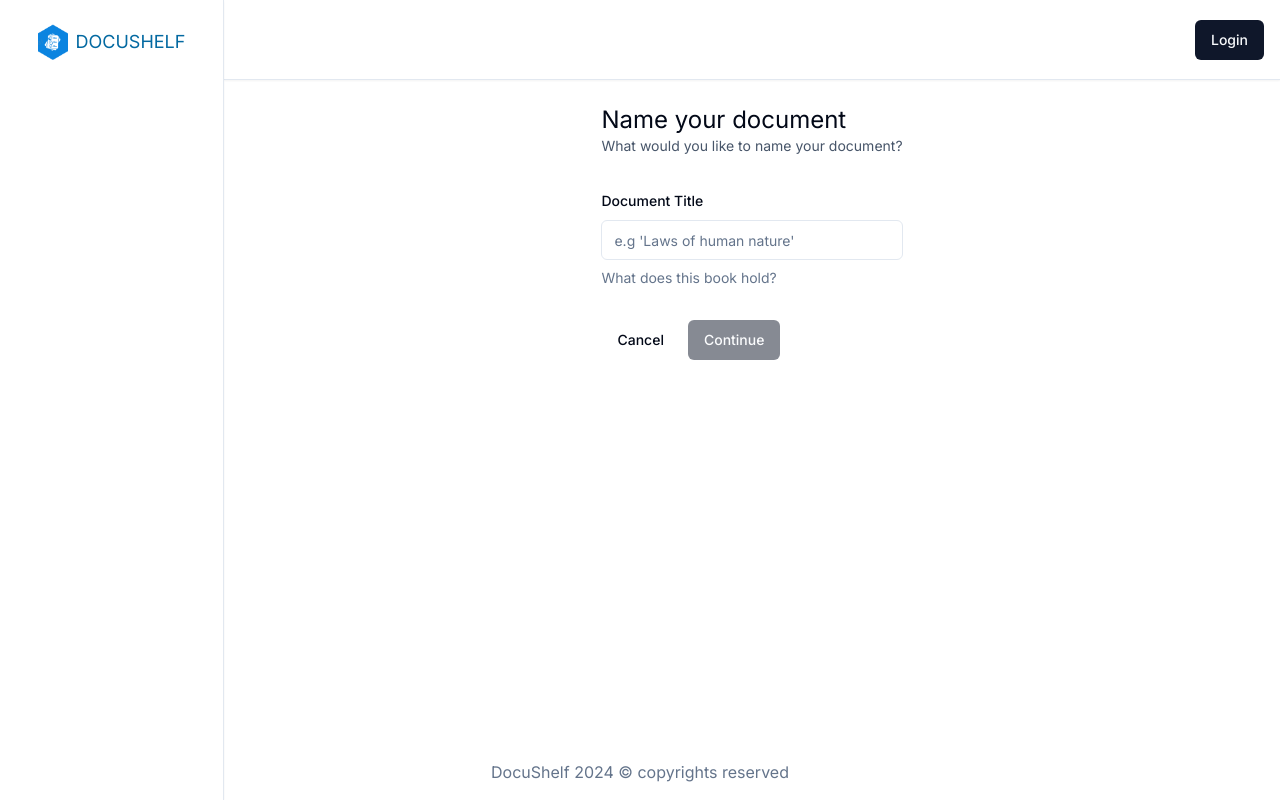
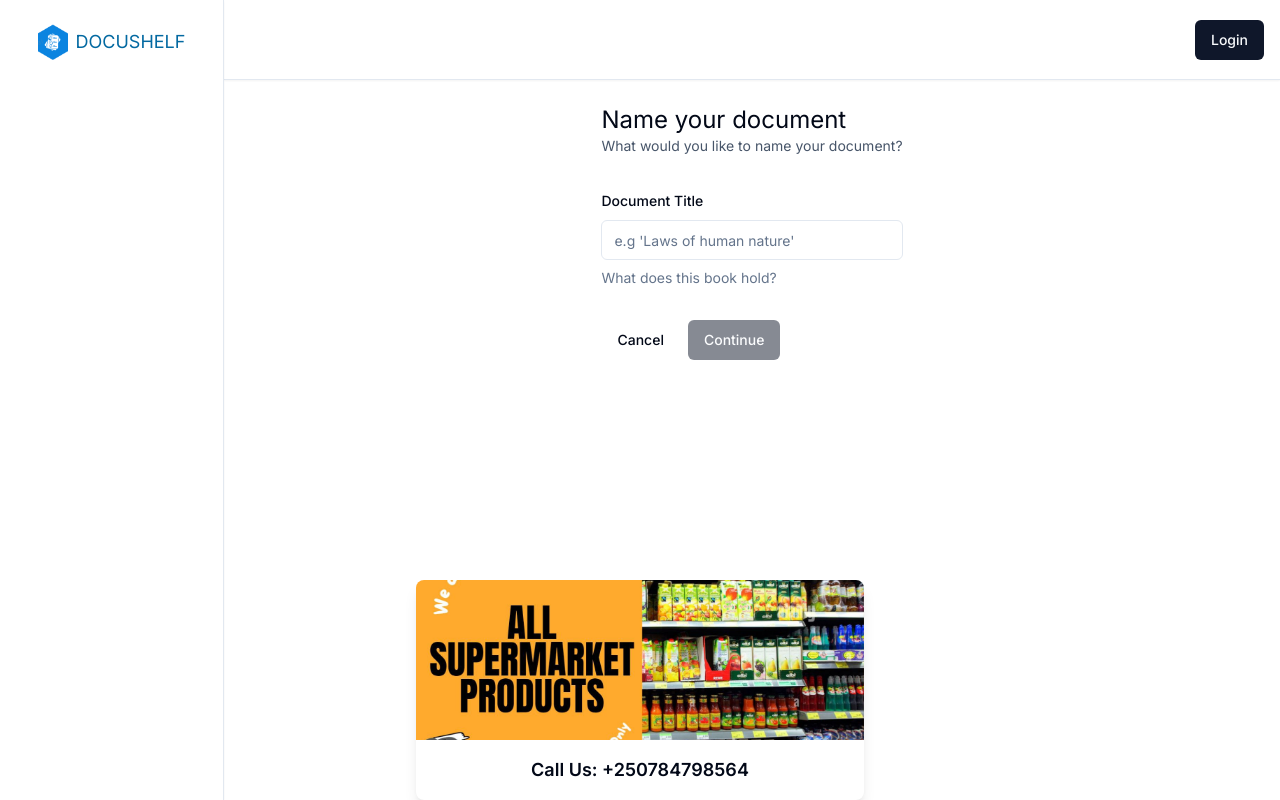
Before and after one commit to Allanally/newdocs, a Next.js app: page /admin/create in a window 1280 px wide. Built offline with nearby package versions, Linux system fonts and the light colour scheme; no server answers.

Commit message:
changed footer => add display

```diff
--- a/app/(dashboard)/_components/footer.jsx
+++ b/app/(dashboard)/_components/footer.jsx
@@ -1,10 +1,55 @@
-import React from 'react';
+'use client';
+
+import { useState, useEffect } from 'react';
+
+const ads = [
+  {
+    image: '/ad1.jpg',
+    phoneNumber: '+250784798564',
+  },
+  {
+    image: '/logo.png',
+    phoneNumber: '+0987654321',
+  },
+  {
+    image: '/vercel.svg',
+    phoneNumber: '+1122334455',
+  },
+];
 
 const Footer = () => {
+  const [currentAdIndex, setCurrentAdIndex] = useState(0);
+
+  useEffect(() => {
+    const interval = setInterval(() => {
+      setCurrentAdIndex((prevIndex) => (prevIndex + 1) % ads.length);
+    }, 15000); // 15 seconds
+
+    return () => clearInterval(interval);
+  }, []);
+
   return (
-    <footer className=" text-slate-500 text-center py-4">
-      DocuShelf 2024 © copyrights reserved
-    </footer>
+    <div className=" w-[90rem] max-w-md mx-auto bg-white shadow-lg rounded-lg overflow-hidden">
+      <div className="relative h-40">
+        {ads.map((ad, index) => (
+          <div
+            key={index}
+            className={`absolute inset-0 transition-opacity duration-1000 ${
+              currentAdIndex === index ? 'opacity-100' : 'opacity-0'
+            }`}
+          >
+            <img
+              src={ad.image}
+              alt={`Ad ${index + 1}`}
+              className="w-full h-full object-cover"
+            />
+          </div>
+        ))}
+      </div>
+      <div className="p-4 text-center">
+        <p className="text-lg font-semibold">Call Us: {ads[currentAdIndex].phoneNumber}</p>
+      </div>
+    </div>
   );
 };
 
```
